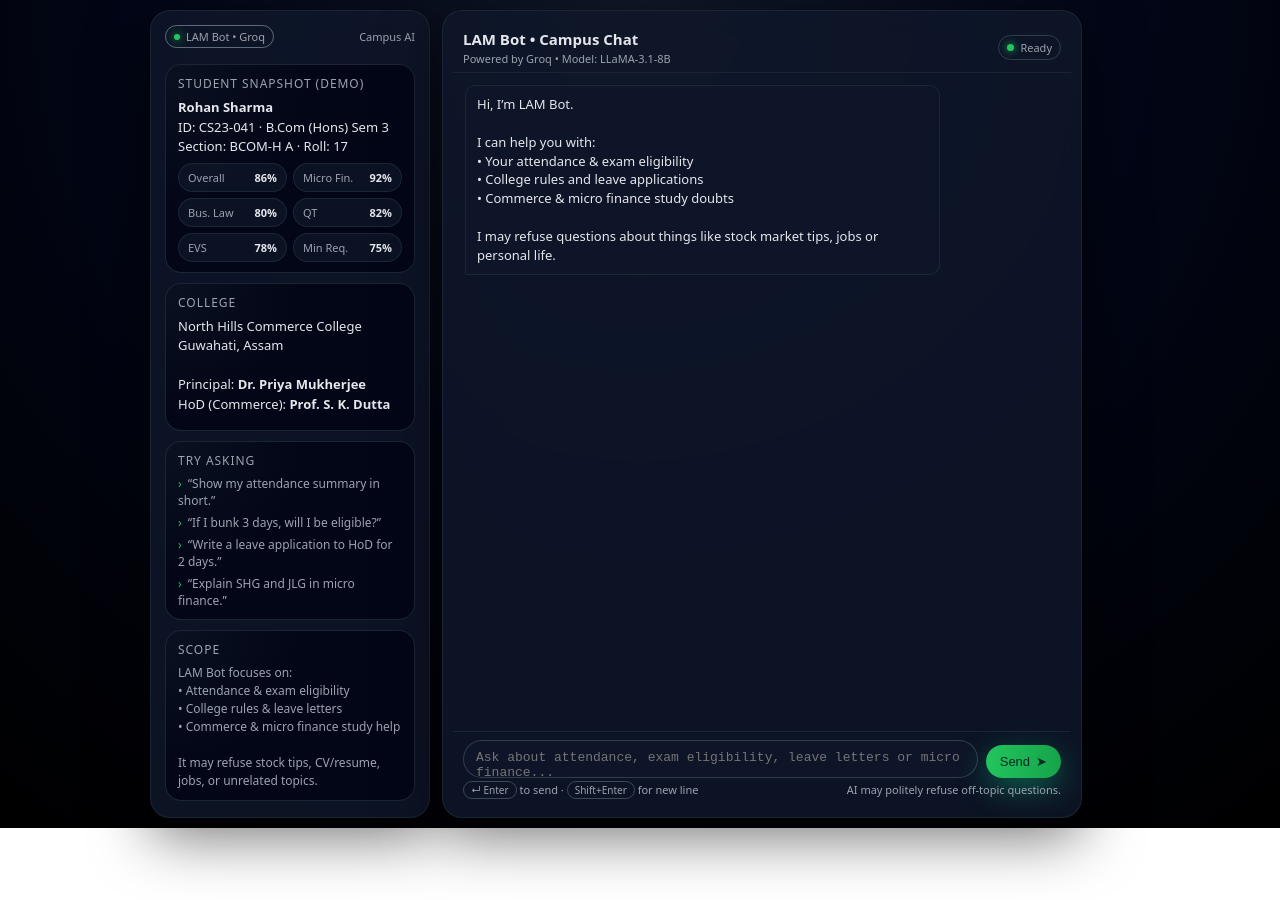
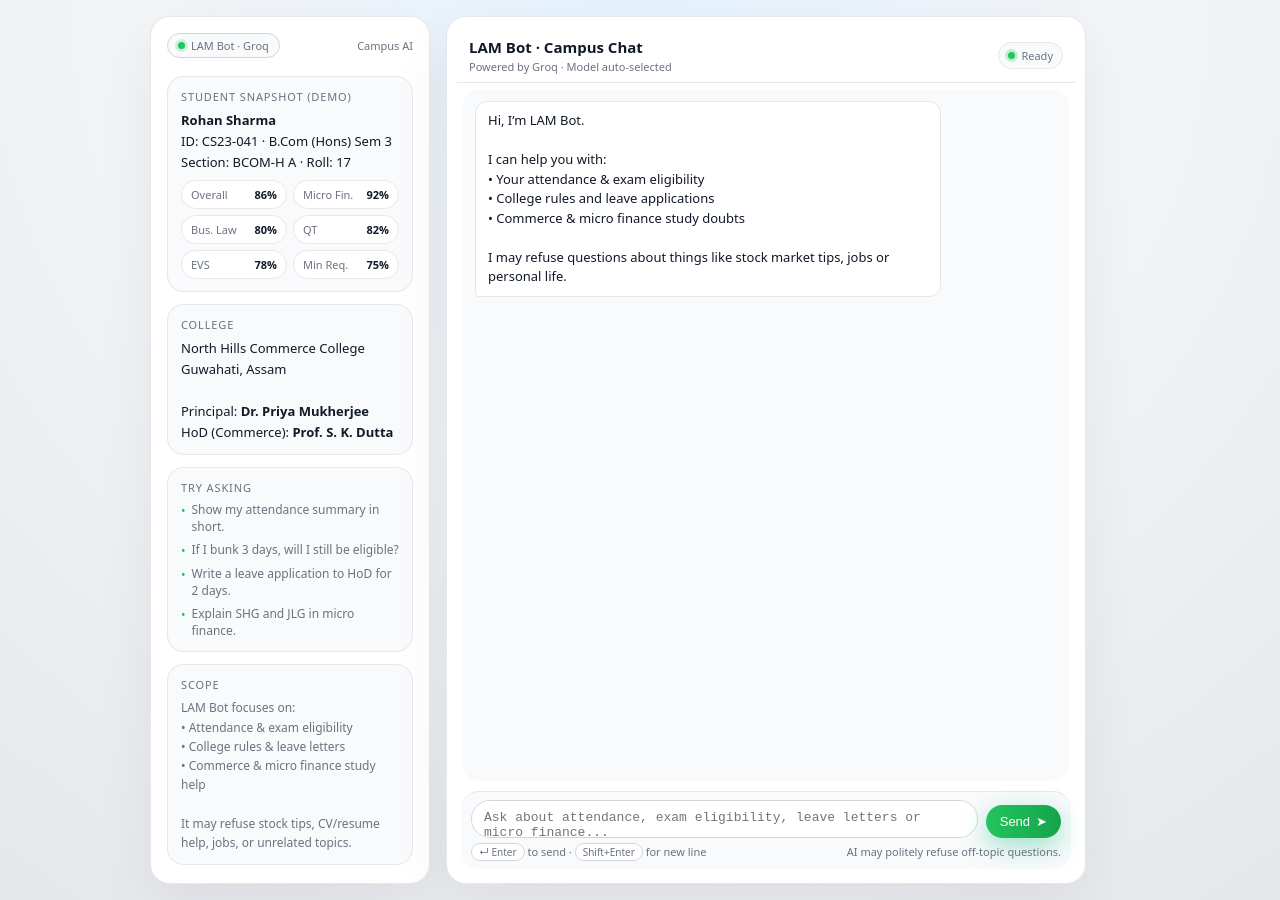
Before and after one commit to bu2terfly/Ai, a plain HTML site: page index.html in a window 1280 px wide. Before the commit the page ends 828 px from the top, so only its background shows below. Drawn offline with Linux system fonts and the light colour scheme.

Commit message:
Update index.html

```diff
--- a/index.html
+++ b/index.html
@@ -7,103 +7,112 @@
   <style>
     * { box-sizing: border-box; margin: 0; padding: 0; }
     :root {
-      --bg: #020617;
-      --bg-alt: #020617;
-      --card: #020617;
-      --border: #1f2937;
+      --bg: #f3f4f6;
+      --card: #ffffff;
+      --border: #e5e7eb;
       --accent: #22c55e;
-      --accent-soft: rgba(34,197,94,0.1);
-      --text: #e5e7eb;
-      --muted: #9ca3af;
-      --bot: #111827;
+      --accent-soft: #ecfdf5;
+      --text: #111827;
+      --muted: #6b7280;
+      --bot: #f3f4f6;
       --user: #22c55e;
       --radius-lg: 18px;
-      --radius-sm: 10px;
+      --radius-sm: 12px;
     }
+
     body {
       font-family: system-ui, -apple-system, BlinkMacSystemFont, "SF Pro Text",
                    "Segoe UI", sans-serif;
-      background: radial-gradient(circle at top, #111827 0, #020617 45%, #000 100%);
+      background: radial-gradient(circle at top, #e5f3ff 0, #f3f4f6 45%, #e5e7eb 100%);
       color: var(--text);
       min-height: 100vh;
       display: flex;
-      align-items: stretch;
+      align-items: center;
       justify-content: center;
-      padding: 10px;
+      padding: 16px;
     }
-    .app {
+
+    .shell {
+      width: 100%;
+      max-width: 980px;
       display: grid;
       grid-template-columns: minmax(0, 280px) minmax(0, 640px);
-      gap: 12px;
-      width: 100%;
-      max-width: 980px;
-      min-height: 90vh;
+      gap: 16px;
     }
-    @media (max-width: 800px) {
-      .app { grid-template-columns: 1fr; min-height: 100vh; }
+
+    @media (max-width: 900px) {
+      .shell { grid-template-columns: minmax(0, 1fr); }
       .sidebar { display: none; }
     }
+
     .card {
-      background: rgba(15,23,42,0.85);
+      background: var(--card);
       border-radius: 20px;
-      border: 1px solid rgba(31,41,55,0.8);
-      backdrop-filter: blur(14px);
-      box-shadow: 0 18px 60px rgba(0,0,0,0.55);
+      border: 1px solid var(--border);
+      box-shadow: 0 20px 60px rgba(15, 23, 42, 0.06);
     }
 
     /* Sidebar */
     .sidebar {
-      padding: 14px 14px 16px;
+      padding: 16px 16px 18px;
       display: flex;
       flex-direction: column;
-      gap: 10px;
+      gap: 12px;
     }
+
     .chip {
       display: inline-flex;
       align-items: center;
       gap: 6px;
       font-size: 11px;
-      padding: 3px 8px;
+      padding: 4px 10px;
       border-radius: 999px;
-      border: 1px solid rgba(148,163,184,0.6);
+      border: 1px solid #d1d5db;
       color: var(--muted);
+      background: #f9fafb;
     }
+
     .chip-dot {
-      width: 6px; height: 6px;
+      width: 7px;
+      height: 7px;
       border-radius: 999px;
       background: #22c55e;
-      box-shadow: 0 0 10px #22c55e;
+      box-shadow: 0 0 0 3px rgba(34, 197, 94, 0.2);
     }
+
     .sidebar-section {
       border-radius: 16px;
-      border: 1px solid rgba(31,41,55,0.9);
-      background: radial-gradient(circle at top left,#0b1120 0,#020617 45%);
-      padding: 10px 12px;
+      border: 1px solid #e5e7eb;
+      background: #f9fafb;
+      padding: 12px 13px;
       font-size: 13px;
     }
+
     .sidebar-title {
-      font-size: 12px;
+      font-size: 11px;
       letter-spacing: .08em;
       text-transform: uppercase;
       color: var(--muted);
       margin-bottom: 6px;
     }
+
     .stat-grid {
       display: grid;
-      grid-template-columns: repeat(2,minmax(0,1fr));
+      grid-template-columns: repeat(2, minmax(0, 1fr));
       gap: 6px;
-      margin-top: 6px;
+      margin-top: 8px;
     }
+
     .pill {
-      background: rgba(15,23,42,0.75);
+      background: white;
       border-radius: 999px;
       padding: 6px 9px;
-      border: 1px solid rgba(31,41,55,0.9);
-      display:flex;
-      justify-content:space-between;
-      align-items:center;
-      font-size:11px;
-      color:var(--muted);
+      border: 1px solid #e5e7eb;
+      display: flex;
+      justify-content: space-between;
+      align-items: center;
+      font-size: 11px;
+      color: var(--muted);
     }
     .pill b { color: var(--text); font-weight: 600; }
 
@@ -113,12 +122,19 @@
       list-style: none;
       display: flex;
       flex-direction: column;
-      gap: 5px;
+      gap: 6px;
+      margin-top: 4px;
+    }
+    .hint-list li {
+      display: flex;
+      align-items: flex-start;
+      gap: 6px;
     }
     .hint-list li::before {
-      content: "›";
-      margin-right: 6px;
+      content: "•";
+      margin-top: 1px;
       color: var(--accent);
+      font-size: 12px;
     }
 
     /* Main Chat */
@@ -127,164 +143,190 @@
       flex-direction: column;
       padding: 10px;
     }
+
     .main-header {
-      display:flex;
+      padding: 10px 12px 8px;
+      border-bottom: 1px solid var(--border);
+      display: flex;
       justify-content: space-between;
-      align-items:center;
-      padding: 8px 10px 6px;
-      border-bottom: 1px solid rgba(31,41,55,0.8);
+      align-items: center;
     }
+
     .main-title {
-      display:flex;
-      flex-direction:column;
-      gap:2px;
+      display: flex;
+      flex-direction: column;
+      gap: 2px;
     }
+
     .main-title h1 {
       font-size: 15px;
       font-weight: 600;
     }
+
     .main-title span {
       font-size: 11px;
       color: var(--muted);
     }
+
     .status-pill {
-      padding: 4px 8px;
+      padding: 5px 9px;
       border-radius: 999px;
       font-size: 11px;
-      border:1px solid rgba(55,65,81,0.9);
-      display:flex;
-      align-items:center;
-      gap:6px;
+      border: 1px solid #e5e7eb;
+      display: flex;
+      align-items: center;
+      gap: 6px;
       color: var(--muted);
+      background: #f9fafb;
     }
+
     .status-dot {
-      width:7px;height:7px;border-radius:999px;
-      background:#22c55e;
-      box-shadow:0 0 8px #22c55e;
+      width: 7px;
+      height: 7px;
+      border-radius: 999px;
+      background: #22c55e;
+      box-shadow: 0 0 0 3px rgba(34, 197, 94, 0.25);
     }
 
     .chat-wrap {
-      flex:1;
-      overflow-y:auto;
+      flex: 1;
+      overflow-y: auto;
       padding: 12px;
-      display:flex;
-      flex-direction:column;
-      gap:8px;
+      display: flex;
+      flex-direction: column;
+      gap: 8px;
+      background: #f9fafb;
+      border-radius: 16px;
+      margin: 6px;
     }
+
     .msg-row {
-      display:flex;
-      margin-bottom:4px;
+      display: flex;
     }
-    .msg-row.user { justify-content:flex-end; }
+    .msg-row.user { justify-content: flex-end; }
+
     .msg-bubble {
       max-width: 80%;
-      padding: 9px 11px;
+      padding: 9px 12px;
       border-radius: var(--radius-sm);
       font-size: 13px;
-      line-height: 1.45;
+      line-height: 1.5;
       white-space: pre-wrap;
     }
+
     .msg-user {
-      background: rgba(34,197,94,0.1);
-      border:1px solid rgba(34,197,94,0.7);
-      color:#bbf7d0;
-      border-bottom-right-radius: 2px;
+      background: var(--accent-soft);
+      border: 1px solid rgba(34, 197, 94, 0.6);
+      color: #166534;
+      border-bottom-right-radius: 4px;
     }
+
     .msg-bot {
-      background: rgba(15,23,42,0.9);
-      border: 1px solid rgba(31,41,55,0.9);
-      border-bottom-left-radius: 2px;
-    }
-    .msg-meta {
-      font-size: 10px;
-      color: var(--muted);
-      margin-top: 1px;
+      background: #ffffff;
+      border: 1px solid #e5e7eb;
+      color: #111827;
+      border-bottom-left-radius: 4px;
     }
 
     .input-bar {
       padding: 8px 10px 10px;
-      border-top:1px solid rgba(31,41,55,0.8);
-      display:flex;
-      flex-direction:column;
-      gap:4px;
+      border-top: 1px solid var(--border);
+      display: flex;
+      flex-direction: column;
+      gap: 6px;
+      background: #f9fafb;
+      border-radius: 18px;
+      margin: 4px;
     }
+
     .input-row {
-      display:flex;
-      gap:8px;
-      align-items:flex-end;
+      display: flex;
+      gap: 8px;
+      align-items: flex-end;
     }
+
     textarea {
-      flex:1;
+      flex: 1;
       border-radius: 999px;
-      border:1px solid rgba(55,65,81,0.9);
+      border: 1px solid #d1d5db;
       padding: 9px 12px;
-      resize:none;
-      min-height:38px;
-      max-height:100px;
-      background: rgba(15,23,42,0.9);
+      resize: none;
+      min-height: 38px;
+      max-height: 120px;
+      background: #ffffff;
       color: var(--text);
       font-size: 13px;
     }
+
     textarea:focus {
-      outline:none;
+      outline: none;
       border-color: var(--accent);
-      box-shadow:0 0 0 1px rgba(34,197,94,0.4);
+      box-shadow: 0 0 0 1px rgba(34, 197, 94, 0.4);
     }
+
     button {
-      border:none;
+      border: none;
       border-radius: 999px;
       padding: 9px 14px;
       font-size: 13px;
-      display:flex;
-      align-items:center;
-      gap:6px;
-      cursor:pointer;
-      background: linear-gradient(to right,#22c55e,#16a34a);
-      color:#022c22;
-      font-weight:500;
-      box-shadow:0 10px 30px rgba(16,185,129,0.45);
-      transition: transform .08s ease, box-shadow .08s ease, opacity .16s;
+      display: flex;
+      align-items: center;
+      gap: 6px;
+      cursor: pointer;
+      background: linear-gradient(to right, #22c55e, #16a34a);
+      color: #ffffff;
+      font-weight: 500;
+      box-shadow: 0 8px 26px rgba(16, 185, 129, 0.4);
+      transition: transform .08s ease, box-shadow .08s ease, opacity .12s;
     }
+
     button:disabled {
-      opacity: .55;
+      opacity: .6;
       cursor: default;
-      box-shadow:none;
-      transform:none;
+      box-shadow: none;
+      transform: none;
     }
+
     button:active {
       transform: translateY(1px) scale(0.99);
-      box-shadow:0 4px 16px rgba(16,185,129,0.35);
+      box-shadow: 0 4px 14px rgba(16, 185, 129, 0.35);
     }
+
     .fine-hint {
-      font-size:11px;
+      font-size: 11px;
       color: var(--muted);
-      display:flex;
-      justify-content:space-between;
-      gap:8px;
+      display: flex;
+      justify-content: space-between;
+      gap: 8px;
     }
-    .fine-hint span:last-child { text-align:right; }
+
+    .fine-hint span:last-child {
+      text-align: right;
+    }
+
     .kbd {
       border-radius: 999px;
-      border:1px solid rgba(75,85,99,0.8);
-      padding:1px 7px;
-      font-size:10px;
+      border: 1px solid #d1d5db;
+      padding: 1px 7px;
+      font-size: 10px;
       color: var(--muted);
+      background: #ffffff;
     }
   </style>
 </head>
 <body>
-  <div class="app">
+  <div class="shell">
     <!-- SIDEBAR -->
     <aside class="card sidebar">
       <div style="display:flex;justify-content:space-between;align-items:center;margin-bottom:6px;">
-        <span class="chip"><span class="chip-dot"></span> LAM Bot • Groq</span>
+        <span class="chip"><span class="chip-dot"></span> LAM Bot · Groq</span>
         <span style="font-size:11px;color:var(--muted);">Campus AI</span>
       </div>
 
       <section class="sidebar-section">
         <div class="sidebar-title">Student Snapshot (Demo)</div>
-        <div style="font-size:13px;line-height:1.5;">
-          <b>Rohan Sharma</b><br/>
+        <div style="font-size:13px;line-height:1.6;">
+          <strong>Rohan Sharma</strong><br/>
           ID: CS23-041 · B.Com (Hons) Sem 3<br/>
           Section: BCOM-H A · Roll: 17
         </div>
@@ -300,32 +342,32 @@
 
       <section class="sidebar-section">
         <div class="sidebar-title">College</div>
-        <div style="font-size:13px;line-height:1.5;margin-bottom:6px;">
+        <div style="font-size:13px;line-height:1.6;">
           North Hills Commerce College<br/>
           Guwahati, Assam<br/><br/>
-          Principal: <b>Dr. Priya Mukherjee</b><br/>
-          HoD (Commerce): <b>Prof. S. K. Dutta</b>
+          Principal: <strong>Dr. Priya Mukherjee</strong><br/>
+          HoD (Commerce): <strong>Prof. S. K. Dutta</strong>
         </div>
       </section>
 
       <section class="sidebar-section">
         <div class="sidebar-title">Try asking</div>
         <ul class="hint-list">
-          <li>“Show my attendance summary in short.”</li>
-          <li>“If I bunk 3 days, will I be eligible?”</li>
-          <li>“Write a leave application to HoD for 2 days.”</li>
-          <li>“Explain SHG and JLG in micro finance.”</li>
+          <li>Show my attendance summary in short.</li>
+          <li>If I bunk 3 days, will I still be eligible?</li>
+          <li>Write a leave application to HoD for 2 days.</li>
+          <li>Explain SHG and JLG in micro finance.</li>
         </ul>
       </section>
 
       <section class="sidebar-section">
         <div class="sidebar-title">Scope</div>
-        <div style="font-size:12px;color:var(--muted);line-height:1.5;">
+        <div style="font-size:12px;color:var(--muted);line-height:1.6;">
           LAM Bot focuses on:<br/>
           • Attendance & exam eligibility<br/>
           • College rules & leave letters<br/>
           • Commerce & micro finance study help<br/><br/>
-          It may refuse stock tips, CV/resume, jobs, or unrelated topics.
+          It may refuse stock tips, CV/resume help, jobs, or unrelated topics.
         </div>
       </section>
     </aside>
@@ -334,8 +376,8 @@
     <main class="card main">
       <div class="main-header">
         <div class="main-title">
-          <h1>LAM Bot • Campus Chat</h1>
-          <span>Powered by Groq • Model: LLaMA-3.1-8B</span>
+          <h1>LAM Bot · Campus Chat</h1>
+          <span>Powered by Groq · Model auto-selected</span>
         </div>
         <div class="status-pill">
           <span class="status-dot"></span>
@@ -366,12 +408,13 @@
    1. Groq API CONFIG  (Frontend demo only — key is visible)
    ============================================================ */
 const GROQ_API_URL = "https://api.groq.com/openai/v1/chat/completions";
-const GROQ_MODEL   = "llama-3.1-8b";
+// For safest default model, you can try: "llama3-8b-8192" or leave it undefined.
+// We'll let you set model if you want; otherwise Groq may require it.
+const GROQ_DEFAULT_MODEL = "llama-3.1-8b-instant"; // change if Groq dashboard shows a different name
 const GROQ_API_KEY = "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"; // ← replace for testing
 
 /* ============================================================
    2. Demo attendance data for Rohan
-   (Later you can replace this with Firebase data.)
    ============================================================ */
 const demoAttendance = {
   name: "Rohan Sharma",
@@ -411,11 +454,10 @@ function addMessage(text, who = "bot") {
 }
 
 /* ============================================================
-   4. Prompt builder with logic: when & how to use attendance
+   4. Prompt builder with logic
    ============================================================ */
 function buildPrompt(userQuestion) {
   const s = userQuestion.toLowerCase();
-  // Light local check: is this likely attendance-related?
   const attendanceKeywords = [
     "attendance","attend","bunk","miss","percentage","percent",
     "eligible","eligibility","exam","detain","defaulter","shortage",
@@ -424,7 +466,7 @@ function buildPrompt(userQuestion) {
   const isAttendanceQuestion = attendanceKeywords.some(k => s.includes(k));
 
   const header = `You are "LAM Bot", a college assistant for North Hills Commerce College.
-Your job is to answer in simple, short, point-to-point English. Prefer 3–6 bullet points or 1–3 short paragraphs.`;
+Answer in simple, short, point-to-point English. Prefer 3–6 bullet points or 1–3 short paragraphs.`;
 
   const logicBlock = `
 Decision logic:
@@ -435,7 +477,7 @@ Decision logic:
 3. If it is about commerce or micro finance study topics (e.g., SHG, JLG, microfinance concepts):
    - Ignore the attendance data.
    - Give a short academic explanation.
-4. If it is clearly outside college/attendance/micro finance (for example stock market tips, jobs, CV/resume, personal relationships, politics, etc.):
+4. If it is clearly outside college/attendance/micro finance (for example stock market tips, jobs, CV/resume, personal relationships, politics, entertainment, etc.):
    - Do NOT use or mention the AttendanceData.
    - Reply exactly:
      "I can only help with our college attendance, exam eligibility, leave letters and commerce/micro finance study questions."
@@ -461,41 +503,41 @@ User question:
 
 Now answer as LAM Bot, following the decision logic very strictly.`;
 
-  // We always send attendanceBlock, but the model is instructed when to use it.
-  const fullPrompt = [
-    header,
-    logicBlock,
-    attendanceBlock,
-    userBlock
-  ].join("\n\n");
-
-  return { fullPrompt, isAttendanceQuestion };
+  const fullPrompt = [header, logicBlock, attendanceBlock, userBlock].join("\n\n");
+  return fullPrompt;
 }
 
 /* ============================================================
    5. Call Groq API (Chat Completions)
    ============================================================ */
 async function callGroq(promptText) {
+  const body = {
+    messages: [
+      { role: "system", content: "You are LAM Bot, a helpful and strict college assistant." },
+      { role: "user", content: promptText }
+    ]
+  };
+
+  if (GROQ_DEFAULT_MODEL) {
+    body.model = GROQ_DEFAULT_MODEL;
+  }
+
   const res = await fetch(GROQ_API_URL, {
     method: "POST",
     headers: {
       "Content-Type": "application/json",
       "Authorization": "Bearer " + GROQ_API_KEY
     },
-    body: JSON.stringify({
-      model: GROQ_MODEL,
-      messages: [
-        { role: "system", content: "You are LAM Bot, a helpful and strict college assistant." },
-        { role: "user",   content: promptText }
-      ]
-    })
+    body: JSON.stringify(body)
   });
 
   const data = await res.json();
+
   if (!res.ok) {
     const msg = data?.error?.message || ("HTTP " + res.status);
     throw new Error(msg);
   }
+
   const reply = data.choices?.[0]?.message?.content?.trim();
   return reply || "I couldn't generate a response right now.";
 }
@@ -506,6 +548,7 @@ async function callGroq(promptText) {
 async function handleSend() {
   const text = inputEl.value.trim();
   if (!text) return;
+
   inputEl.value = "";
   const userBubble = addMessage(text, "user");
   const botBubble  = addMessage("Thinking...", "bot");
@@ -513,7 +556,7 @@ async function handleSend() {
   statusEl.textContent = "Thinking...";
 
   try {
-    const { fullPrompt } = buildPrompt(text);
+    const fullPrompt = buildPrompt(text);
     const reply = await callGroq(fullPrompt);
     botBubble.innerText = reply;
   } catch (err) {
@@ -527,7 +570,7 @@ async function handleSend() {
 }
 
 /* ============================================================
-   7. Event listeners & initial welcome message
+   7. Events & initial message
    ============================================================ */
 sendBtn.addEventListener("click", handleSend);
 
```
